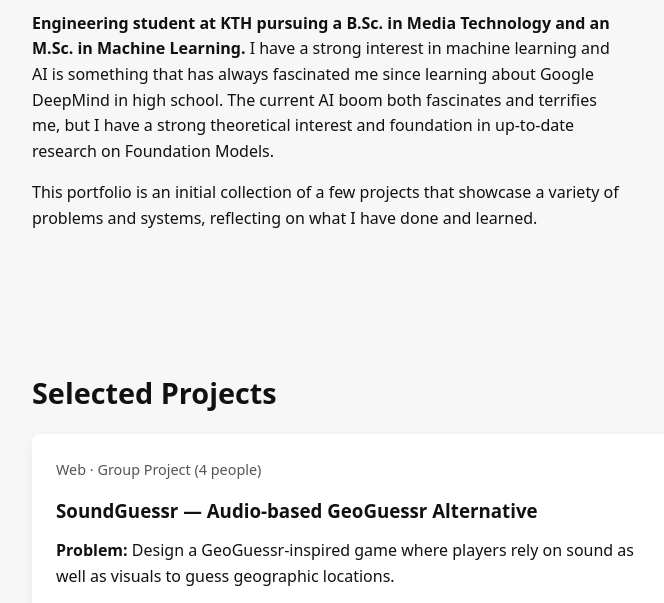
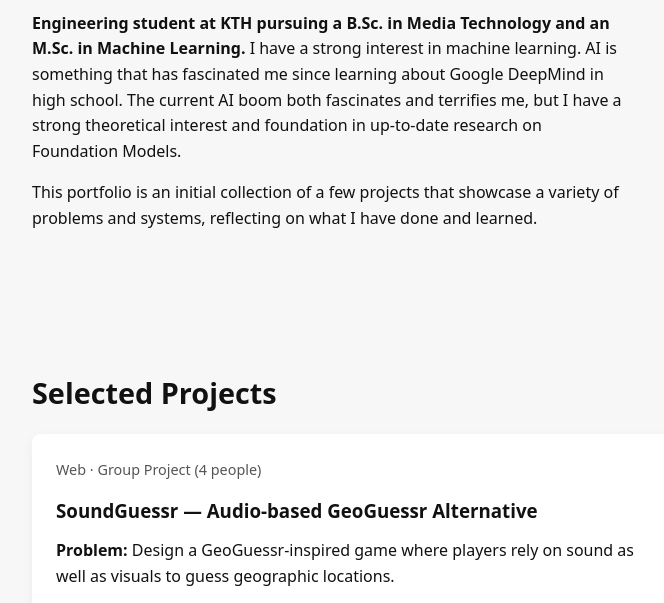
Before and after one commit to albinspe/portfolio, a plain HTML site: page portfolio_webpage.html in a window 1280 px wide. Shown: the part 144-747 px from the top of the page, without its empty margins (158-822 px from the left). Drawn offline with Linux system fonts and the light colour scheme.

Commit message:
Refine description of AI interest in portfolio

```diff
--- a/portfolio_webpage.html
+++ b/portfolio_webpage.html
@@ -76,7 +76,7 @@
     <h1>Albin Speijer</h1>
     <p>
       <strong>Engineering student at KTH pursuing a B.Sc. in Media Technology and an M.Sc. in Machine Learning.</strong>
-      I have a strong interest in machine learning and AI is something that has always fascinated me since learning about Google DeepMind in high school. The current AI boom both fascinates and terrifies me, but I have a strong theoretical interest and foundation in up-to-date research on Foundation Models.
+      I have a strong interest in machine learning. AI is something that has fascinated me since learning about Google DeepMind in high school. The current AI boom both fascinates and terrifies me, but I have a strong theoretical interest and foundation in up-to-date research on Foundation Models.
     </p>
     <p>
       This portfolio is an initial collection of a few projects that showcase a variety of problems and systems, reflecting on what I have done and learned.
```
